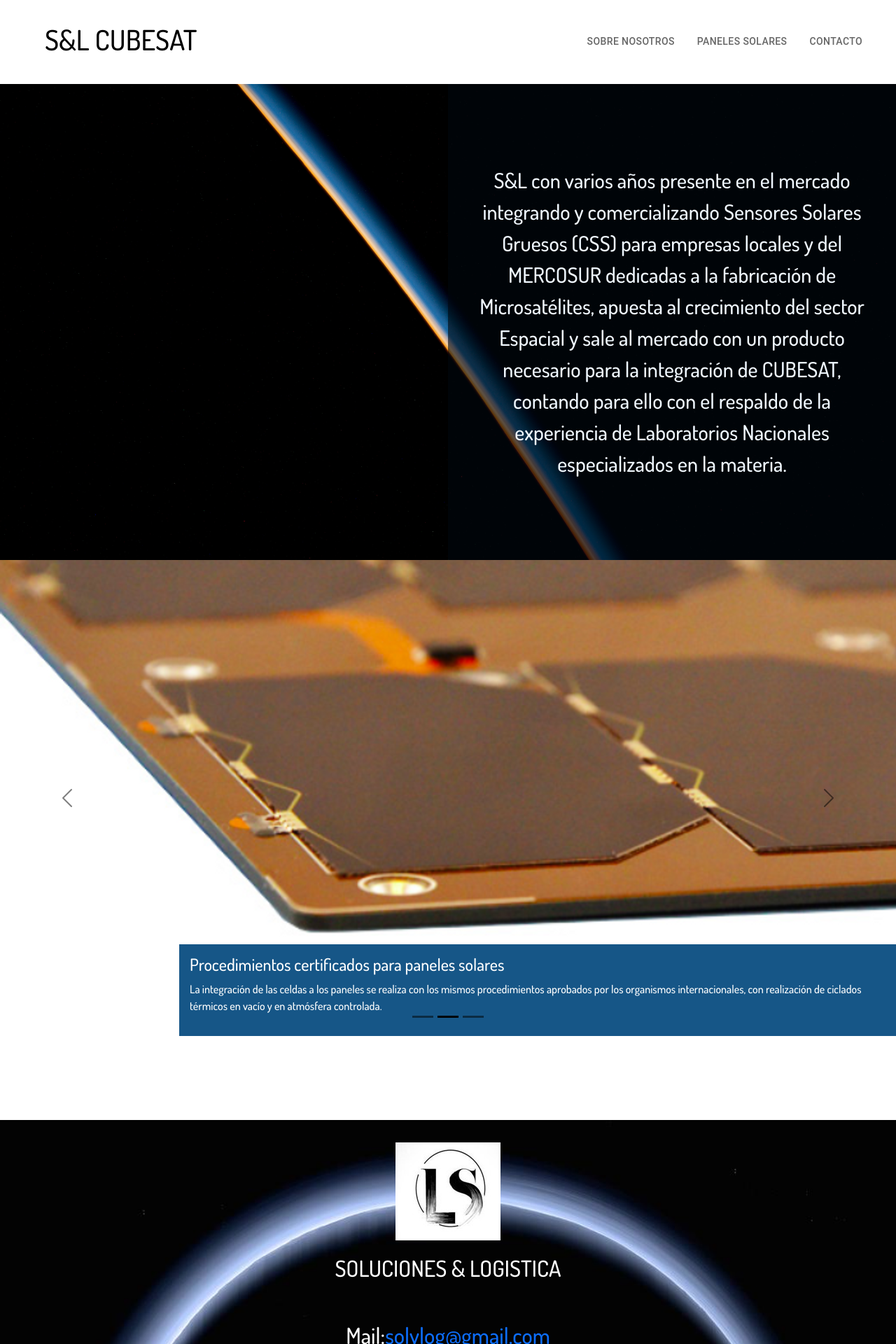
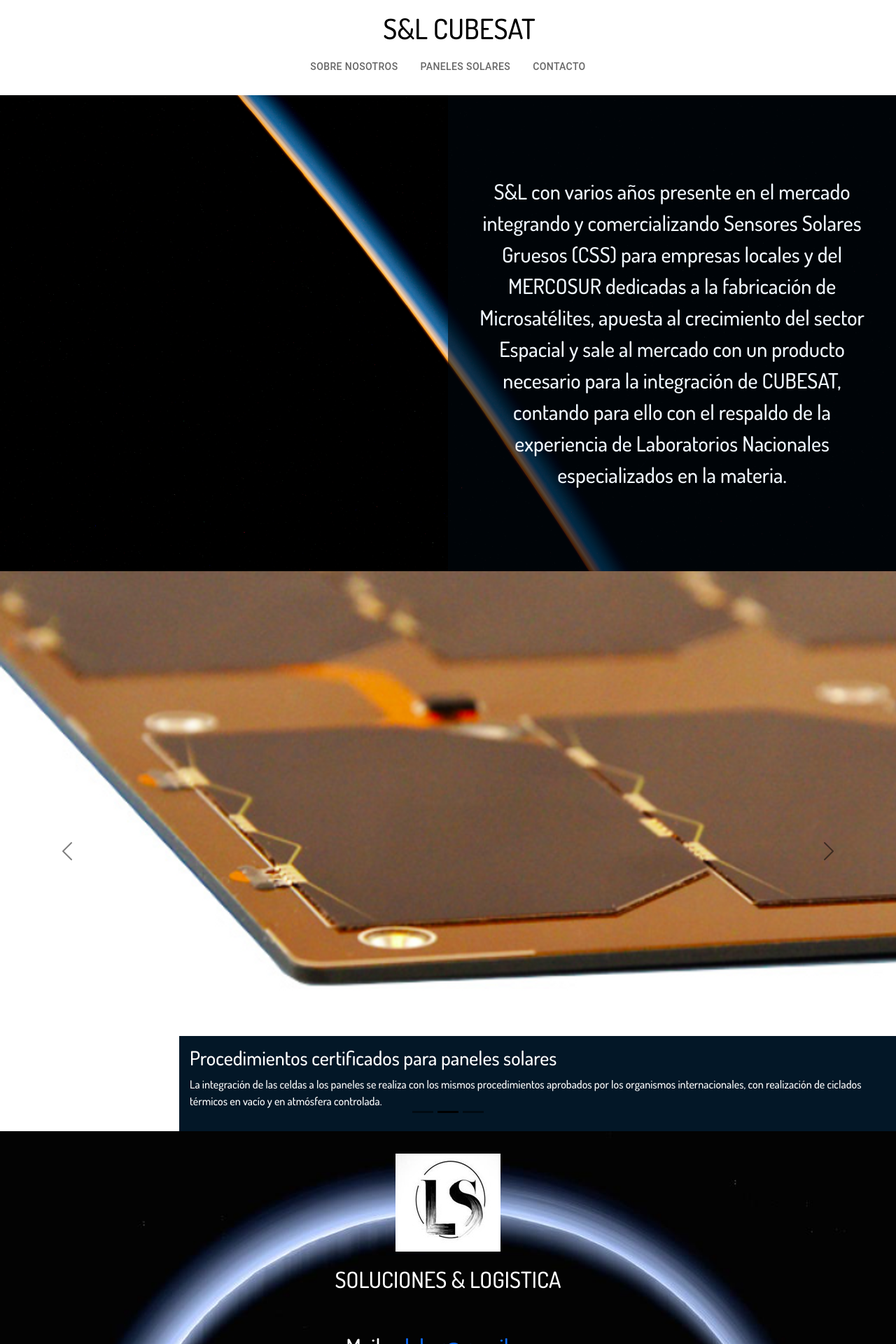
Before and after one commit to fabriziodisanto/cubesat, a React (Create React App) app: page /whole in a window 1280 px wide. Shown: the top 1920 px of the page at 70% size. Built offline with nearby package versions, Linux system fonts and the light colour scheme.

Commit message:
cute shapeeeed

```diff
--- a/src/App.css
+++ b/src/App.css
@@ -19,8 +19,8 @@
   display: flex;
   align-items: center;
   justify-content: space-between;
-  padding: 2rem;
-  height: 15vh;
+  padding: 1rem;
+  flex-direction: column;
 }
 
 h1{
@@ -86,7 +86,7 @@
 .cardcontainer{
   position: relative;
   display: block;
-  height:85vh
+  height:100vh
 
 }
 
@@ -102,7 +102,7 @@
   bottom: 0;
   right: 0;
   color: white;
-  background-color: rgb(22, 86, 135);
+  background-color: rgb(3, 23, 39);
   width: 80%;
   padding: 15px;
 }
@@ -117,3 +117,6 @@
   background-color:rgb(255, 255, 255);
   z-index: 1000; /* Adjust the z-index as needed */
 }
+.carouselview{
+  height: 100vh;
+}
--- a/src/components/card.js
+++ b/src/components/card.js
@@ -5,7 +5,7 @@
         <div className="cardcontainer">
             <img src={src} alt="img-slide"/>
             <div className="cardtext">
-                <h4>{title}</h4>
+                <h3>{title}</h3>
                 <p>{description}</p>
             </div>
         </div>
--- a/src/components/navbar.js
+++ b/src/components/navbar.js
@@ -16,7 +16,7 @@
     const scrollToSection = (sectionId) => {
         const section = document.getElementById(sectionId);
         if (section) {
-            section.scrollIntoView({ behavior: 'smooth' });
+            section.scrollIntoView({ behavior: 'smooth',block: "end", inline: "nearest" });
         }
     };
 
--- a/src/pages/whole.js
+++ b/src/pages/whole.js
@@ -14,7 +14,7 @@
             </section>
 
             <section id='carouselSection'>
-                <Carousel data-bs-theme="dark">
+                <Carousel data-bs-theme="dark" className="carouselview">
                     <Carousel.Item>
                         <Card title={'Paneles solares argentinos: Calidad asegurada'} description={'Los paneles que ofrecemos son integrados en laboratorios de nuestro país donde se fabricaron todos los paneles solares acoplados a los satélites construidos en la República Argentina, bajo estricto cumplimiento de todos los ensayos de aceptación y calificación de las Normas Vigentes.'} src={img1} />
                     </Carousel.Item>
```
